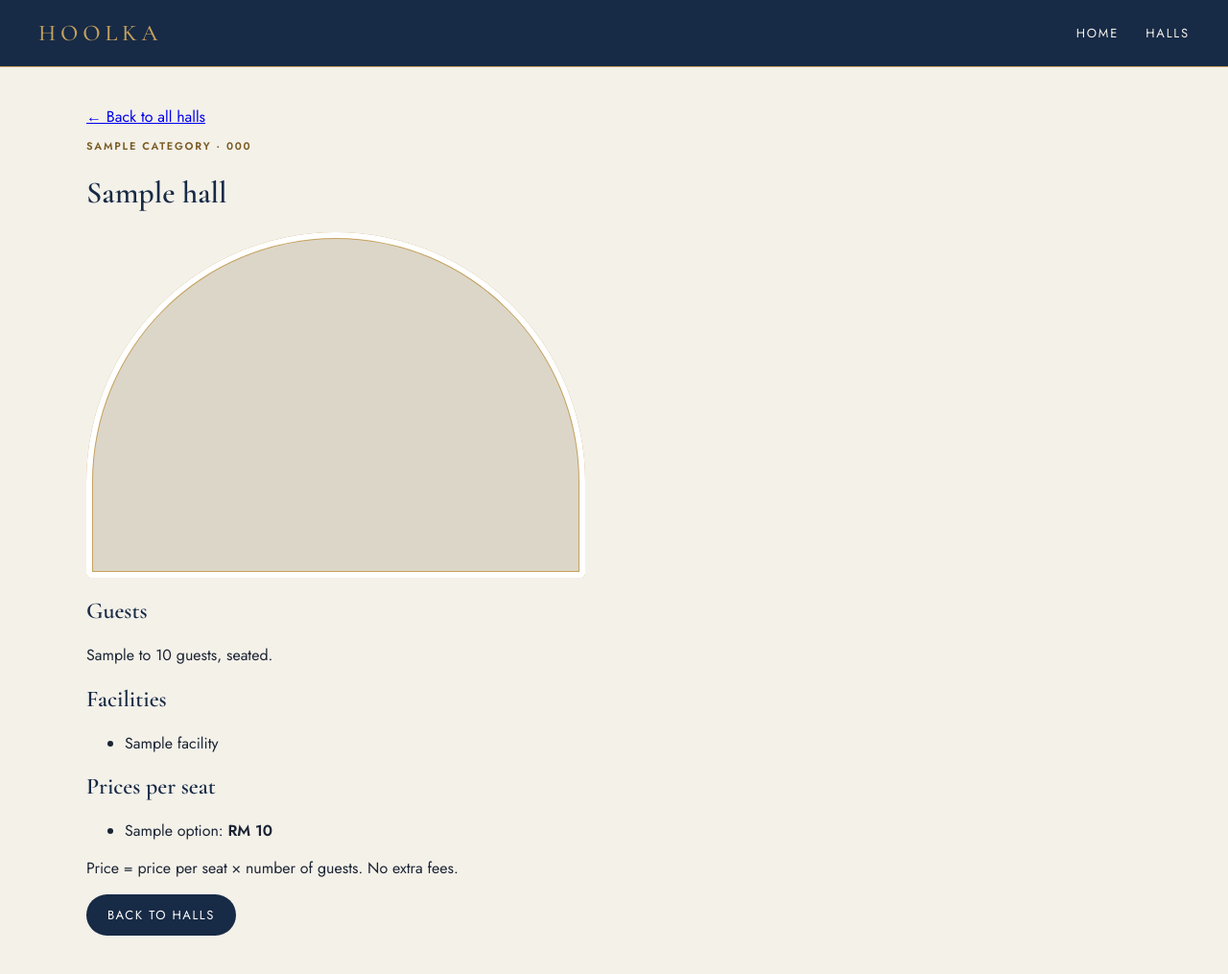
After one commit to Abdifatah1021/Hall-Management-System, a Flask app: template templates/hall_detail.html in a window 1280 px wide. The commit adds this page. Shown: the whole page at 96% size. Run offline with Flask 3, Linux system fonts and the light colour scheme; the template is opened without the code that fills it: most values are stand-ins (such as "Sample title", 1, 10 or a date in 2020).

Commit message:
Add hall details page with dynamic URL

```diff
--- a/app.py
+++ b/app.py
@@ -35,9 +35,15 @@ HALLS = [
     },
 ]
 
-@app.route('/')
+@app.route("/halls/<int:hall_id>")
 def home():
     return render_template('home.html')
+
+def hall_detail(hall_id):
+    hall = next((h for h in HALLS if h["id"] == hall_id), None)
+    if hall is None:
+        abort(404)
+        return render_template("hall_detail.html", hall=hall)
 
 @app.route('/halls')
 def halls():
--- /dev/null
+++ b/templates/hall_detail.html
@@ -0,0 +1,40 @@
+{% extends "base.html" %}
+{# Use the shared layout: navbar, fonts and styles. #}
+
+{% block title %}{{ hall.name }}{% endblock %}
+{# The browser tab shows the hall's name. #}
+
+{% block content %}
+<a href="{{ url_for('halls') }}">&larr; Back to all halls</a>
+{# &larr; is the HTML code for a left arrow. #}
+
+<p class="label">{{ hall.category }} · {{ hall.code }}</p>
+{# The category and the Hall ID together, e.g. "LARGE EVENT HALL · HL-001". #}
+<h1>{{ hall.name }}</h1>
+
+<div class="arch" style="height:360px; max-width:520px;"></div>
+{# A bigger arch for the main photo. "style" here overrides the height from style.css for this one page. #}
+
+<h2>Guests</h2>
+<p>{{ hall.min_guests }} to {{ hall.capacity }} guests, seated.</p>
+
+<h2>Facilities</h2>
+<ul>
+    {% for facility in hall.facilities %}
+    {# Loops over the facilities list of this one hall. #}
+    <li>{{ facility }}</li>
+    {% endfor %}
+</ul>
+
+<h2>Prices per seat</h2>
+<ul>
+    {% for option, price in hall.prices.items() %}
+    {# .items() gives each key AND value of the dictionary as a pair:
+       option = "Full meal", price = 45; then "Snacks", 25; and so on. #}
+    <li>{{ option }}: <strong>RM {{ price }}</strong></li>
+    {% endfor %}
+</ul>
+<p>Price = price per seat × number of guests. No extra fees.</p>
+
+<a class="btn" href="{{ url_for('halls') }}">Back to halls</a>
+{% endblock %}
--- a/templates/halls.html
+++ b/templates/halls.html
@@ -17,8 +17,9 @@
         {# The arch-shaped photo placeholder from the design. #}
         <p class="label">{{ hall.category }}</p>
         {# Small gold capital label, like "LARGE EVENT HALL". #}
-       <h2>{{ hall.name }}</h2>
-        {# The hall name, linking to its details page (Part C). #}
+       <h2><a href="{{ url_for('hall_detail', hall_id=hall.id) }}">{{ hall.name }}</a></h2>
+        {# url_for builds the link for the hall_detail function and fills in hall_id.
+   For hall 2 it produces /halls/2. #}
         <p>{{ hall.min_guests }} – {{ hall.capacity }} guests</p>
         {# Shows the allowed guest range, e.g. "150 – 400 guests". #}
         <p>From <strong>RM {{ hall.prices["Drinks only"] }}</strong> per seat</p>
```
